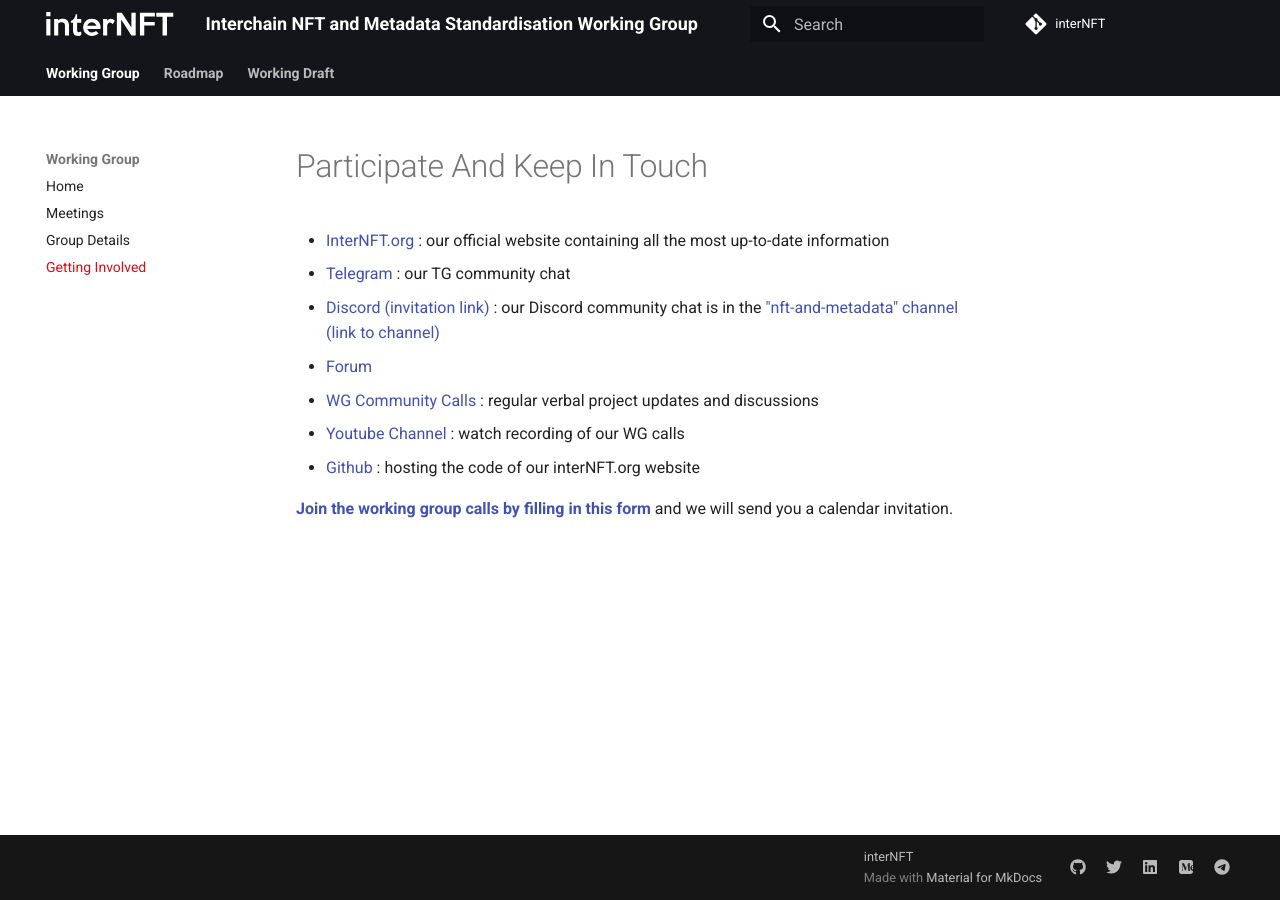
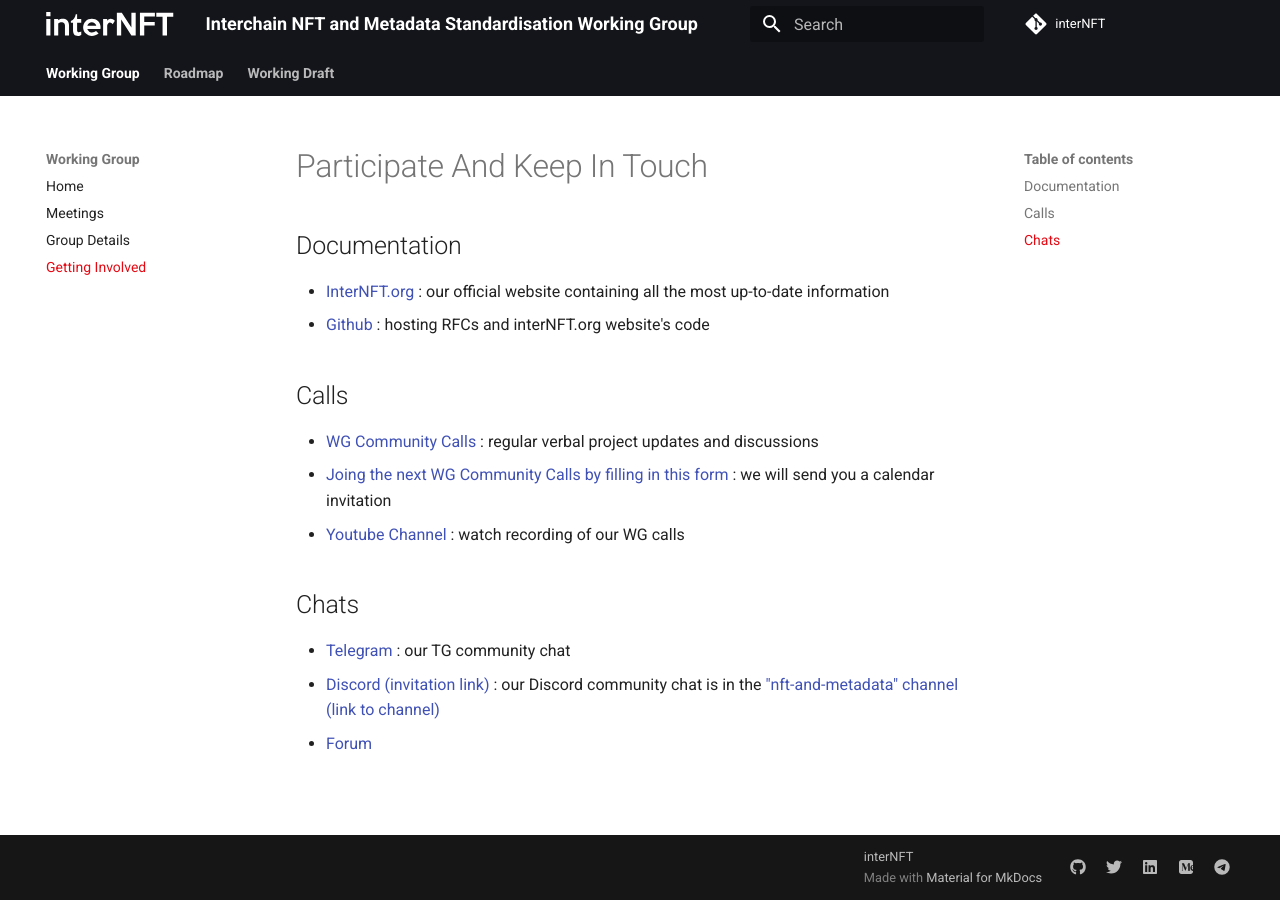
Before and after one commit to interNFT/documentation, an MkDocs documentation site: the page built from markdowns/workingGroup/gettingInvolved.md, in a window 1280 px wide. Built offline with MkDocs 1.6.1 and Material for MkDocs 9.7.7, drawn with Linux system fonts in a browser that asks for light colours.

Commit message:
Update gettingInvolved.md

```diff
--- a/markdowns/workingGroup/gettingInvolved.md
+++ b/markdowns/workingGroup/gettingInvolved.md
@@ -1,13 +1,18 @@
 # Participate And Keep In Touch
 
+## Documentation
+
 * [InterNFT.org](https://interNFT.org){:target="_blank"} : our official website containing all the most up-to-date information
+* [Github](https://github.com/interNFT){:target="_blank"} : hosting RFCs and interNFT.org website's code
+
+## Calls
+
+* [WG Community Calls](/workingGroup/meetings/) : regular verbal project updates and discussions
+* [Joing the next WG Community Calls by filling in this form](https://forms.gle/c3zS3EST17qL41Zy7) : we will send you a calendar invitation
+* [Youtube Channel](https://www.youtube.com/channel/UCEmFhwNH8AiHR8dNSZ9fB0w){:target="_blank"} : watch recording of our WG calls
+
+## Chats
+
 * [Telegram](https://t.me/joinchat/AAAAAFdBxL7hVoBdf3tFHw){:target="_blank"} : our TG community chat
 * [Discord (invitation link)](https://discord.com/invite/W8trcGV){:target="_blank"} : our Discord community chat is in the ["nft-and-metadata" channel (link to channel)](https://discord.com/channels/669268347736686612/744845986743975976){:target="_blank"}
 * [Forum](https://discuss.internft.org/){:target="_blank"}
-* [WG Community Calls](/workingGroup/meetings/) : regular verbal project updates and discussions
-* [Youtube Channel](https://www.youtube.com/channel/UCEmFhwNH8AiHR8dNSZ9fB0w){:target="_blank"} : watch recording of our WG calls
-* [Github](https://github.com/interNFT){:target="_blank"} : hosting the code of our interNFT.org website
-
-
-
-**[Join the working group calls by filling in this form](https://forms.gle/c3zS3EST17qL41Zy7)** and we will send you a calendar invitation.
```
